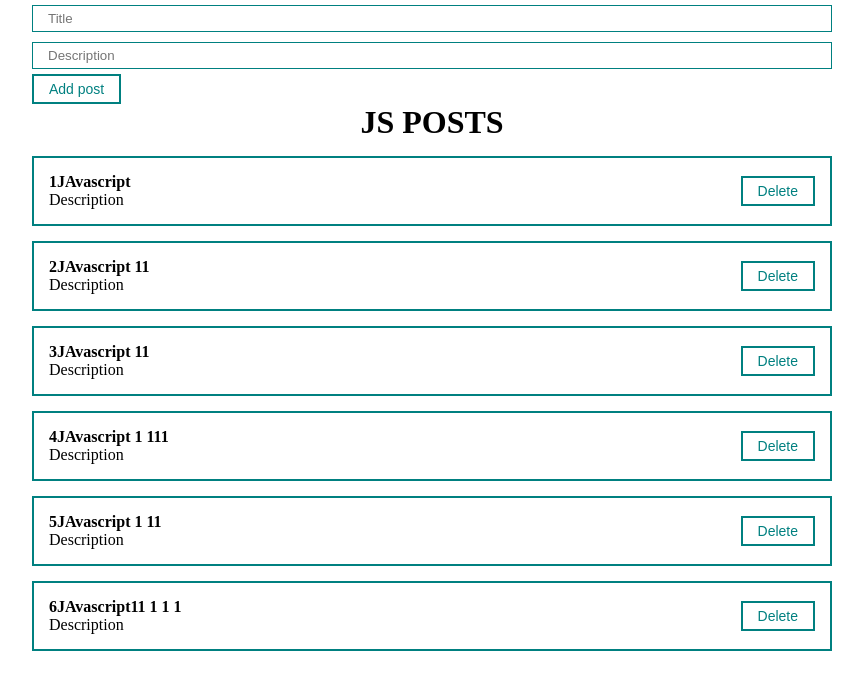
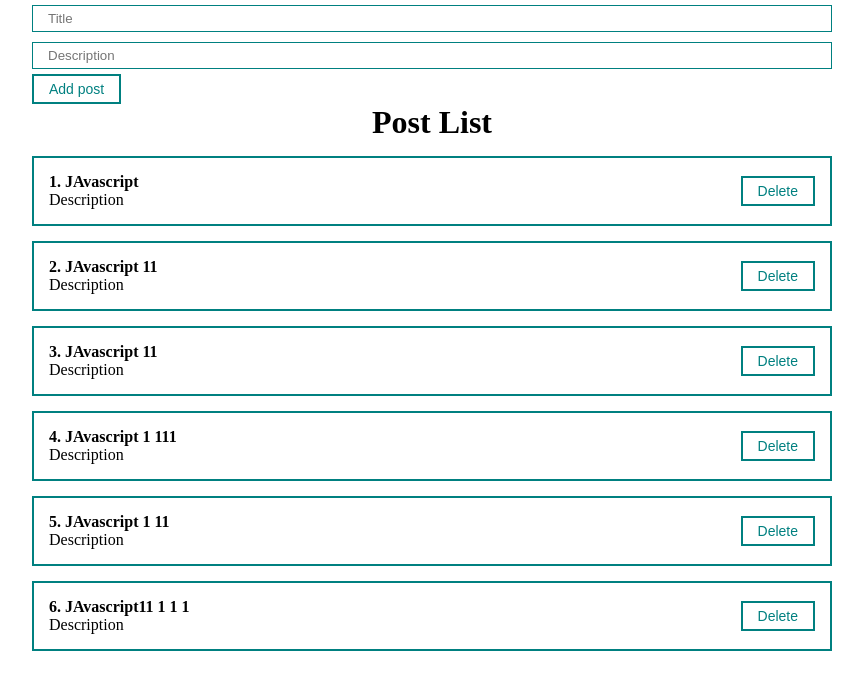
Before and after one commit to lechr0ma/untitled4, a React (Create React App) app: page / in a window 1280 px wide. Shown: the top 690 px of the page, without its empty margins (208-1071 px from the left). Built offline with nearby package versions, Linux system fonts and the light colour scheme.

Commit message:
post number

```diff
--- a/src/App.js
+++ b/src/App.js
@@ -1,9 +1,8 @@
-import React, {useRef, useState} from "react";
+import React, {useState} from "react";
 import './styles/App.css'
-import PostItem from "./components/PostItem";
+
 import PostList from "./components/PostList";
-import MyButton from "./components/UI/buttons/MyButton";
-import MyInput from "./components/UI/input/MyInput";
+
 import PostForm from "./components/PostForm";
 
 function App() {
@@ -30,7 +29,7 @@ function App() {
     <div className="App">
         <PostForm addPost={createPost}/>
         {posts.length ?
-            <PostList rem={removePost} posts={posts} title={'JS POSTS'}/>
+            <PostList rem={removePost} posts={posts} title={'Post List'}/>
             :
             <h1 style={{textAlign: 'center'}}>No Posts</h1>
         }
--- a/src/components/PostItem.jsx
+++ b/src/components/PostItem.jsx
@@ -8,7 +8,7 @@ const PostItem = (props) => {
     return (
         <div className='post'>
             <div className='post__content'>
-                <strong>{props.post.id}{props.post.title}</strong>
+                <strong>{props.index + 1}. {props.post.title}</strong>
                 <div>
                     {props.post.body}
                 </div>
--- a/src/components/PostList.jsx
+++ b/src/components/PostList.jsx
@@ -8,8 +8,8 @@ const PostList = ({posts, title, rem}) => {
             <h1 style={{textAlign:'center'}}>
                 {title}
             </h1>
-            {posts.map( e=>
-                <PostItem rem={rem} key={e.id} post={e}/>
+            {posts.map( (e, index)=>
+                <PostItem index={index} rem={rem} key={e.id} post={e}/>
             )}
         </div>
     );
```
